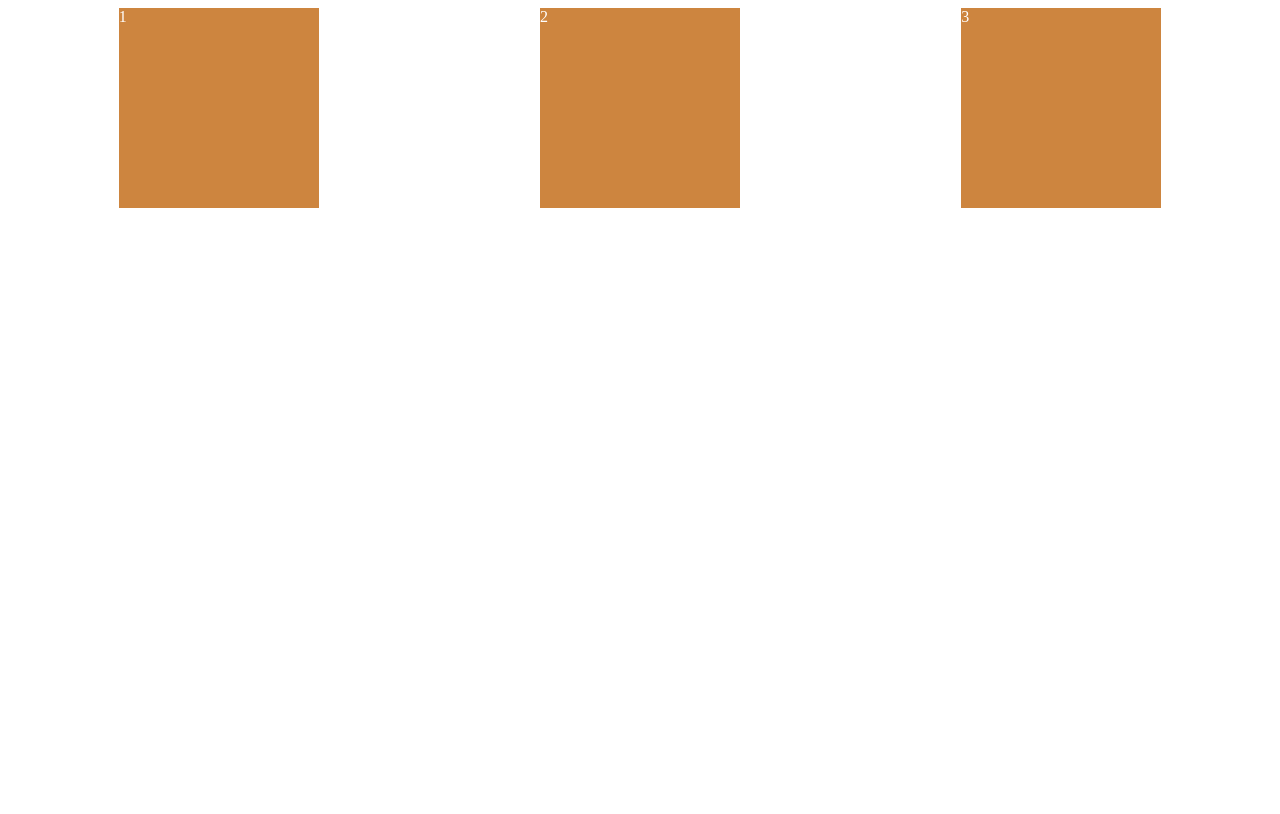
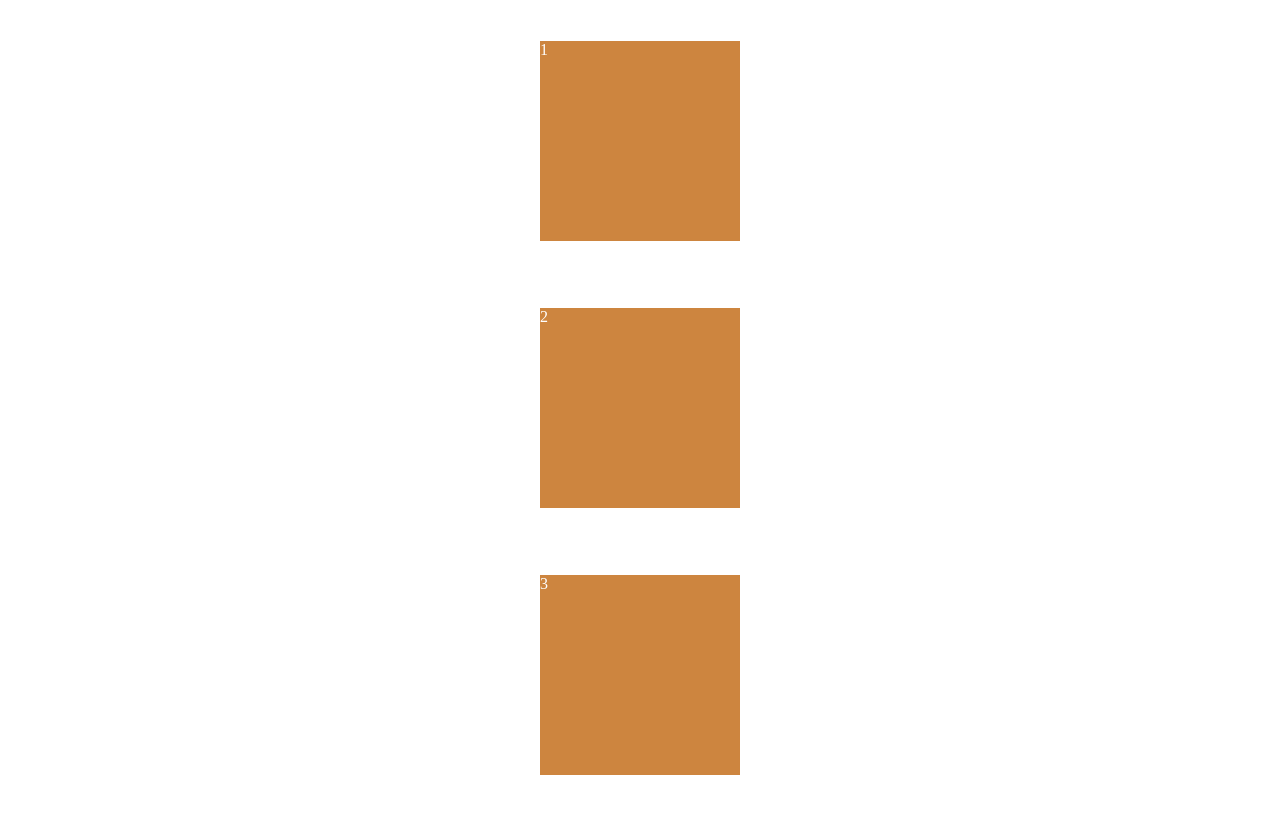
Before and after one commit to seedjin298/css-layout, a plain HTML site: page index.html in a window 1280 px wide. Drawn offline with Linux system fonts and the light colour scheme.

Commit message:
finished 1.3

```diff
--- a/styles.css
+++ b/styles.css
@@ -1,7 +1,8 @@
 .wrapper {
   display: flex;
+  flex-direction: column;
   justify-content: space-around;
-  align-items: flex-start;
+  align-items: center;
   height: 100vh;
 }
 
```
